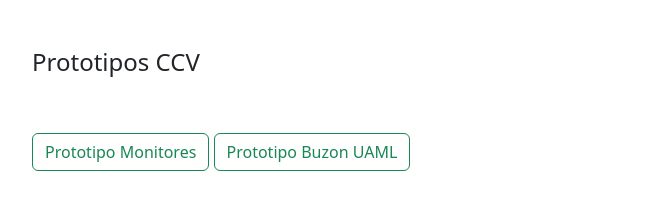
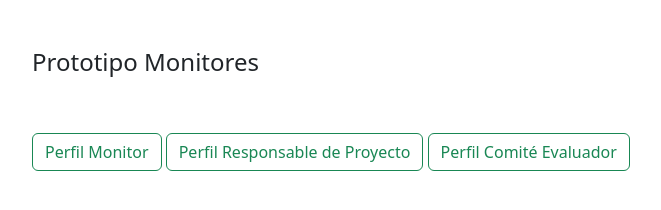
Before and after one commit to prototiposCCV/prototiposCCV.github.io, a plain HTML site: page index.html in a window 1280 px wide. Shown: the top 210 px of the page, without its empty margins (28-689 px from the left). Drawn offline with nearby package versions, Linux system fonts and the light colour scheme.

Commit message:
Add files via upload

```diff
--- a/index.html
+++ b/index.html
@@ -2,18 +2,19 @@
 <html>
 <head>
 <meta charset="utf-8">
-<title>Prototipos CCV</title>
+<title>Prototipo Monitores</title>
 	<meta name="viewport" content="width=device-width, initial-scale=1">
     <link href="https://cdn.jsdelivr.net/npm/bootstrap@5.3.2/dist/css/bootstrap.min.css" rel="stylesheet" integrity="sha384-T3c6CoIi6uLrA9TneNEoa7RxnatzjcDSCmG1MXxSR1GAsXEV/Dwwykc2MPK8M2HN" crossorigin="anonymous">
     <script src="https://cdn.jsdelivr.net/npm/bootstrap@5.3.2/dist/js/bootstrap.bundle.min.js" integrity="sha384-C6RzsynM9kWDrMNeT87bh95OGNyZPhcTNXj1NW7RuBCsyN/o0jlpcV8Qyq46cDfL" crossorigin="anonymous"></script>
-	<link rel="icon" type="image/x-icon" href="./img/logoBuzon.png">
+	<link rel="icon" type="image/x-icon" href="./img/logoMonitor.jpg">
 </head>
 
 <body>
 	<div class="container-fluid m-5">
-		<h4 class="mt-5">Prototipos CCV</h4>
-		<button type="button" class="btn btn-outline-success my-5" onclick="window.location='./monitores/index.html'">Prototipo Monitores</button>
-		<button type="button" class="btn btn-outline-success my-5" onclick="window.location='./buzonUAML/index.html'">Prototipo Buzon UAML</button>
+		<h4 class="mt-5">Prototipo Monitores</h4>
+		<button type="button" class="btn btn-outline-success my-5" onclick="window.location='./alumno/index.html'">Perfil Monitor</button>
+        <button type="button" class="btn btn-outline-success my-5" onclick="window.location='./responsable/index.html'">Perfil Responsable de Proyecto</button>
+		<button type="button" class="btn btn-outline-success my-5" onclick="window.location='./comite/index.html'">Perfil Comité Evaluador</button>
 	</div>
 </body>
 </html>
```
